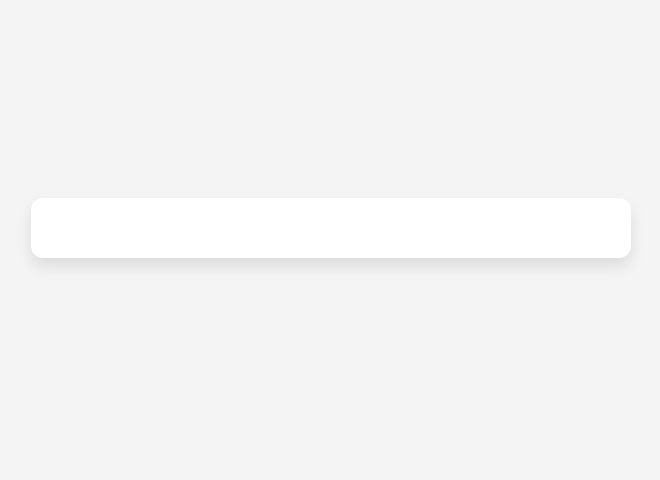
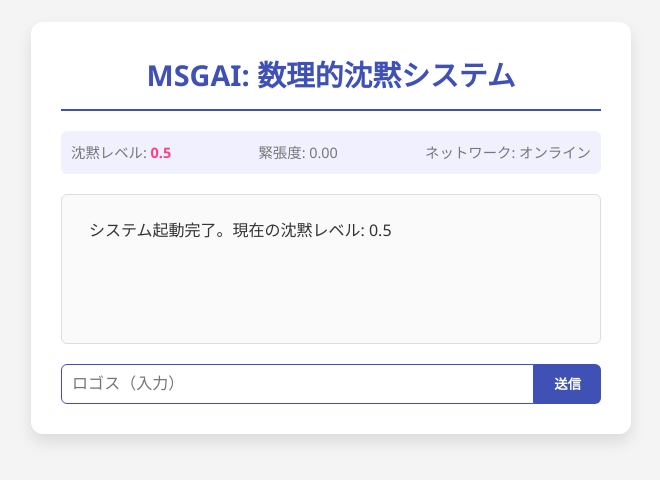
Before and after one commit to AZOTHAZZA/MSGAI-Z, a plain HTML site: page index.html in a window 1280 px wide. Shown: the part 172-652 px from the top of the page, without its empty margins (309-969 px from the left). Drawn offline with Linux system fonts and the light colour scheme.

Commit message:
Update index.html

```diff
--- a/index.html
+++ b/index.html
@@ -5,7 +5,7 @@
     <meta name="viewport" content="width=device-width, initial-scale=1.0">
     <title>MSGAI: 数理的沈黙システム</title>
 
-    <link rel="stylesheet" href="styles.css">
+    <link rel="stylesheet" href="./styles.css">
 
     </head>
 <body>
@@ -18,10 +18,17 @@
         </div>
 
         <div id="main-ui" style="display: none;">
+            <h1>MSGAI: 数理的沈黙システム</h1>
+            <div id="status-display"></div>
+            <div id="dialogue-area"></div>
+            <form id="input-form">
+                <input type="text" id="user-input" placeholder="ロゴス（入力）">
+                <button type="button" id="send-button">送信</button>
+            </form>
         </div>
     </div>
 
-    <script type="module" src="app/fusionui.js"></script>
+    <script type="module" src="./app/fusionui.js"></script>
 
 </body>
 </html>
```
